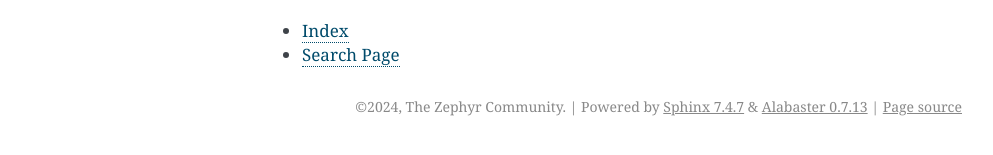
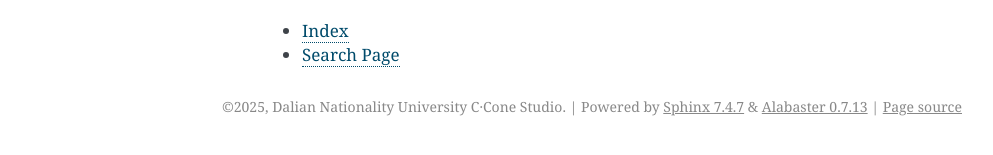
Before and after one commit to RoboMaster-DLMU-CONE/one-framework, a Sphinx documentation site: the page built from doc/index.rst, in a window 1280 px wide. Shown: the part 323-478 px from the top of the page, without its empty margins (148-1141 px from the left). Built offline with Sphinx 7.4.7, drawn with Linux system fonts in a browser that asks for light colours.

Commit message:
edit Doxyfile

```diff
--- a/doc/conf.py
+++ b/doc/conf.py
@@ -6,9 +6,9 @@
 # -- Project information -----------------------------------------------------
 # https://www.sphinx-doc.org/en/master/usage/configuration.html#project-information
 
-project = 'Example Application'
-copyright = '2024, The Zephyr Community'
-author = 'The Zephyr Community'
+project = 'One Framework'
+copyright = '2025, Dalian Nationality University C·Cone Studio'
+author = 'MoonFeather'
 release = '1.0.0'
 
 # -- General configuration ---------------------------------------------------
```
Also changed, not shown: doc/_doxygen/main.md (+2 -2 lines), 1 other file.
